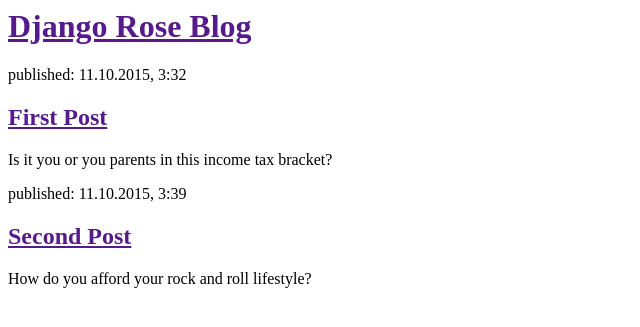
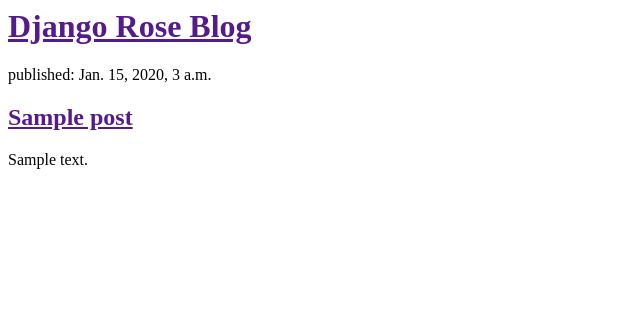
Before and after one commit to RoseTG/django-rose, a Django app: template blog/templates/blog/post_list.html in a window 1280 px wide. Shown: the top 327 px of the page, without its empty margins (0-640 px from the left). Run offline with Django 3.2, Linux system fonts and the light colour scheme; the template is opened without the code that fills it: values that come from a table or form of the project are taken from there, others are empty; tables that the repository leaves empty hold one stand-in row (values such as "Sample post").

Commit message:
Modified templates to display posts from database

```diff
--- a/blog/models.py
+++ b/blog/models.py
@@ -14,5 +14,9 @@
 		self.published_date = timezone.now()
 		self.save()
 
+	def published(self):
+		self.published_date = timezone.now()
+		self.save()
+
 	def __str__(self):
 		return self.title
--- a/blog/templates/blog/post_list.html
+++ b/blog/templates/blog/post_list.html
@@ -7,16 +7,12 @@
 			<h1><a href="">Django Rose Blog</a></h1>
 		</div>
 
-		<div>
-			<p>published: 11.10.2015, 3:32</p>
-			<h2><a href="">First Post</a></h2>
-			<p> Is it you or you parents in this income tax bracket?</p>
-		</div>
-
-		<div>
-			<p>published: 11.10.2015, 3:39</p>
-			<h2><a href="">Second Post</a></h2>
-			<p> How do you afford your rock and roll lifestyle?</p>
-		</div>
+		{% for post in posts %}
+			<div>
+				<p>published: {{ post.published_date }}</p>
+				<h2><a href="">{{ post.title }}</a></h2>
+				<p>{{ post.text|linebreaks }}</p>
+			</div>
+		{% endfor %}
 	</body>
 </html>
```
Also changed, not shown: blog/views.py (+4 -3 lines).
